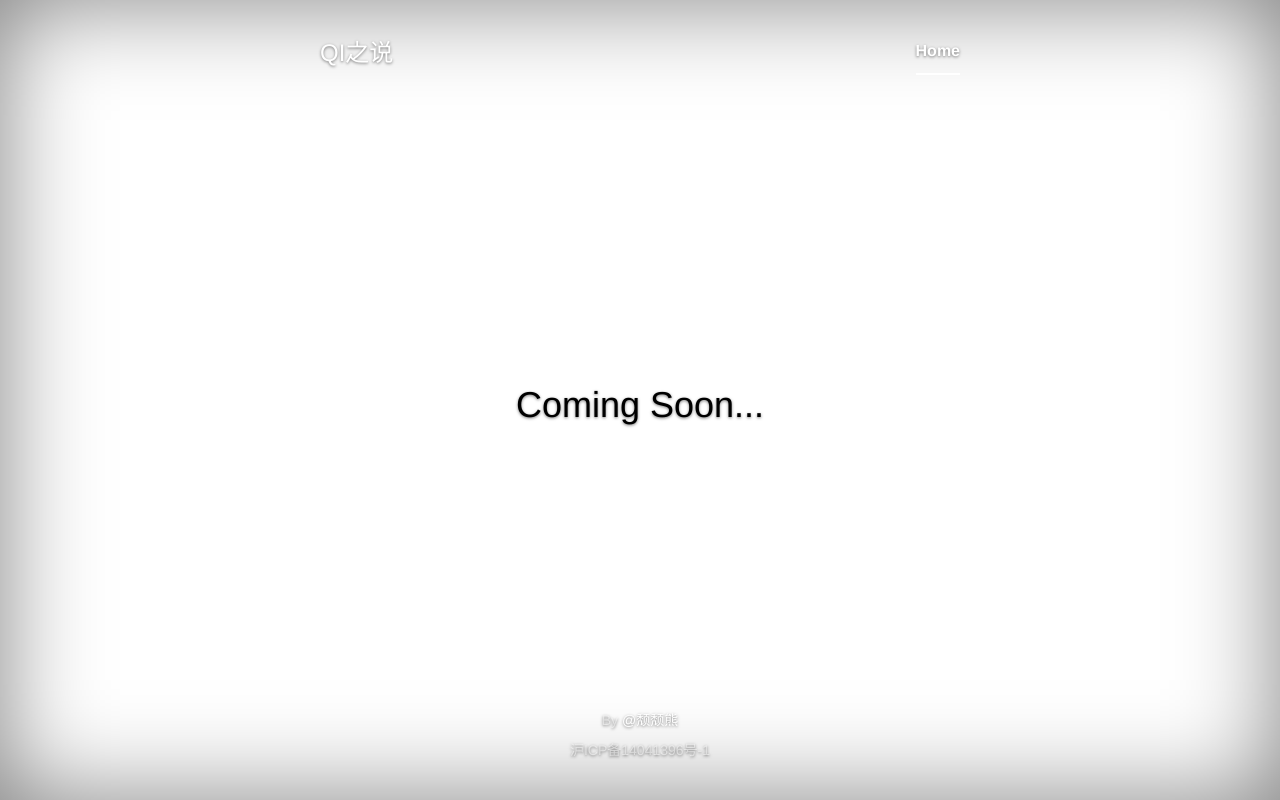
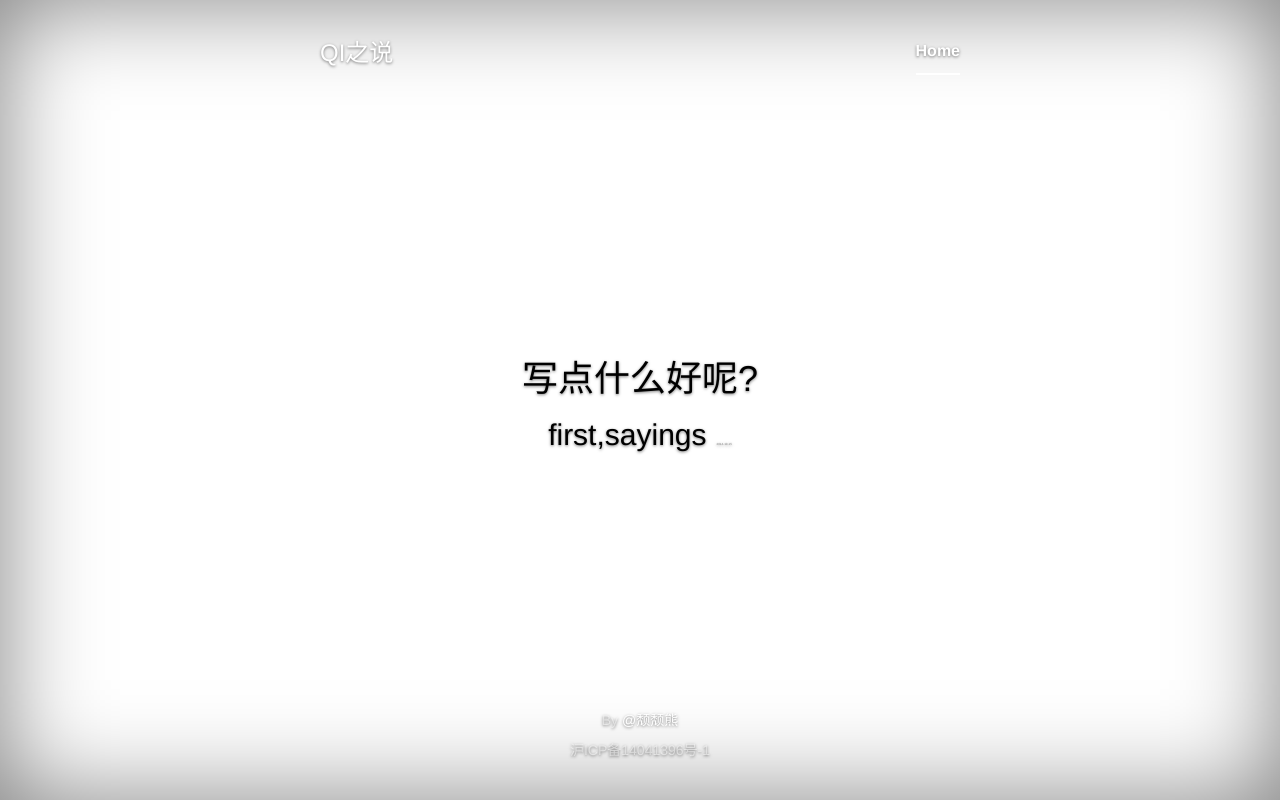
Before and after one commit to wangqizhi/myBlog, a Python web app: template templates/index.html in a window 1280 px wide. Run offline with Jinja, Linux system fonts and the light colour scheme; the template is opened without the code that fills it, so the values that code supplies are empty.

Commit message:
add views-topic

```diff
--- a/index.py
+++ b/index.py
@@ -8,6 +8,7 @@ import web
 from mviews.index import *
 from mviews.info import *
 from mviews.contact import *
+from mviews.topic import *
 
 
 # 路由
@@ -15,6 +16,7 @@ urls = (
     '/', 'index',
     '/getinfo', 'info',
     '/contact', 'contact',
+    '/topic/(.*)', 'topic',
 )
 
 
--- a/templates/index.html
+++ b/templates/index.html
@@ -1,5 +1,6 @@
 <!DOCTYPE html PUBLIC "-//W3C//DTD XHTML 1.1//EN" "http://www.w3.org/TR/xhtml11/DTD/xhtml11.dtd">
 <html xmlns="http://www.w3.org/1999/xhtml" xml:lang="en">
+
 <head>
     <meta http-equiv="Content-Type" content="text/html;charset=UTF-8">
     <title>QI之说</title>
@@ -11,15 +12,16 @@
     * Globals
     */
     /* Links */
+
     a,
     a:focus,
     a:hover {
         color: #fff;
     }
-
     /*
     * Base structure
     */
+
     html,
     body {
         height: 100%;
@@ -28,16 +30,19 @@
     body {
         color: #fff;
         text-align: center;
-    text-shadow: 0 1px 3px rgba(0,0,0,.5);
+        text-shadow: 0 1px 3px rgba(0, 0, 0, .5);
     }
     /* Extra markup and styles for table-esque vertical and horizontal centering */
+
     .site-wrapper {
         display: table;
         width: 100%;
-    height: 100%; /* For at least Firefox */
+        height: 100%;
+        /* For at least Firefox */
+
         min-height: 100%;
-    -webkit-box-shadow: inset 0 0 100px rgba(0,0,0,.5);
-    box-shadow: inset 0 0 100px rgba(0,0,0,.5);
+        -webkit-box-shadow: inset 0 0 100px rgba(0, 0, 0, .5);
+        box-shadow: inset 0 0 100px rgba(0, 0, 0, .5);
     }
     .site-wrapper-inner {
         display: table-cell;
@@ -48,12 +53,14 @@
         margin-left: auto;
     }
     /* Padding for spacing */
+
     .inner {
         padding: 30px;
     }
     /*
     * Header
     */
+
     .masthead-brand {
         margin-top: 10px;
         margin-bottom: 10px;
@@ -69,15 +76,17 @@
         padding-left: 0;
         font-size: 16px;
         font-weight: bold;
-    color: #fff; /* IE8 proofing */
-    color: rgba(255,255,255,.75);
+        color: #fff;
+        /* IE8 proofing */
+
+        color: rgba(255, 255, 255, .75);
         border-bottom: 2px solid transparent;
     }
     .masthead-nav > li > a:hover,
     .masthead-nav > li > a:focus {
         background-color: transparent;
         border-bottom-color: #a9a9a9;
-    border-bottom-color: rgba(255,255,255,.25);
+        border-bottom-color: rgba(255, 255, 255, .25);
     }
     .masthead-nav > .active > a,
     .masthead-nav > .active > a:hover,
@@ -96,6 +105,7 @@
     /*
     * Cover
     */
+
     .cover {
         padding: 0 20px;
     }
@@ -106,15 +116,20 @@
     /*
     * Footer
     */
+
     .mastfoot {
-    color: #999; /* IE8 proofing */
-    color: rgba(255,255,255,.5);
+        color: #999;
+        /* IE8 proofing */
+
+        color: rgba(255, 255, 255, .5);
     }
     /*
     * Affix and center
     */
+
     @media (min-width: 768px) {
         /* Pull out the header and footer */
+
         .masthead {
             position: fixed;
             top: 0;
@@ -124,14 +139,17 @@
             bottom: 0;
         }
         /* Start the vertical centering */
+
         .site-wrapper-inner {
             vertical-align: middle;
         }
         /* Handle the widths */
+
         .masthead,
         .mastfoot,
         .cover-container {
-    width: 100%; /* Must be percentage or pixels for horizontal alignment */
+            width: 100%;
+            /* Must be percentage or pixels for horizontal alignment */
         }
     }
     @media (min-width: 992px) {
@@ -141,8 +159,17 @@
             width: 700px;
         }
     }
+    .sayTopic {
+        color: black;
+    }
+    .sayStatus{
+        color: gray;
+        padding-left: 10px;
+        font-size: 0.1em;
+    }
     </style>
 </head>
+
 <body>
     <div class="site-wrapper">
         <div class="site-wrapper-inner">
@@ -151,7 +178,8 @@
                     <div class="inner">
                         <h3 class="masthead-brand">QI之说</h3>
                         <ul class="nav masthead-nav">
-                <li class="active"><a href="#">Home</a></li>
+                            <li class="active"><a href="#">Home</a>
+                            </li>
                             <!-- <li><a href="#">Blog</a></li> -->
                             <!-- <li><a href="contact">Contact</a></li> -->
                         </ul>
@@ -160,11 +188,18 @@
                 <div class="inner cover">
 
 
-              <h1 style="color:black" class="cover-heading">Coming Soon...</h1>
+                    <h1 style="color:black" class="cover-heading">写点什么好呢?</h1>
+                    <h2 style="color:black" class="cover-heading">
+                        <a href="topic/1">
+                            <p class='sayTopic'>first,sayings<span class='sayStatus'>2014-10-15</span></p>
+
+                        </a>
+                    </h2>
                 </div>
                 <div class="mastfoot">
                     <div class="inner">
-              <p>By <a target="_blank" href="http://weibo.com/u/1588024142?from=profile&wvr=5&loc=infdomain">@颓颓熊</a> </p>
+                        <p>By <a target="_blank" href="http://weibo.com/u/1588024142?from=profile&wvr=5&loc=infdomain">@颓颓熊</a>
+                        </p>
                         <p>沪ICP备14041396号-1</p>
                     </div>
                 </div>
@@ -172,4 +207,5 @@
         </div>
     </div>
 </body>
+
 </html>
--- /dev/null
+++ b/templates/topic.html
@@ -0,0 +1,3 @@
+$def with (name)
+
+hello, $name
```
Also changed, not shown: mviews/topic.py (added, +13 -0 lines). Lines whose indentation alone changed are shown as unchanged.
